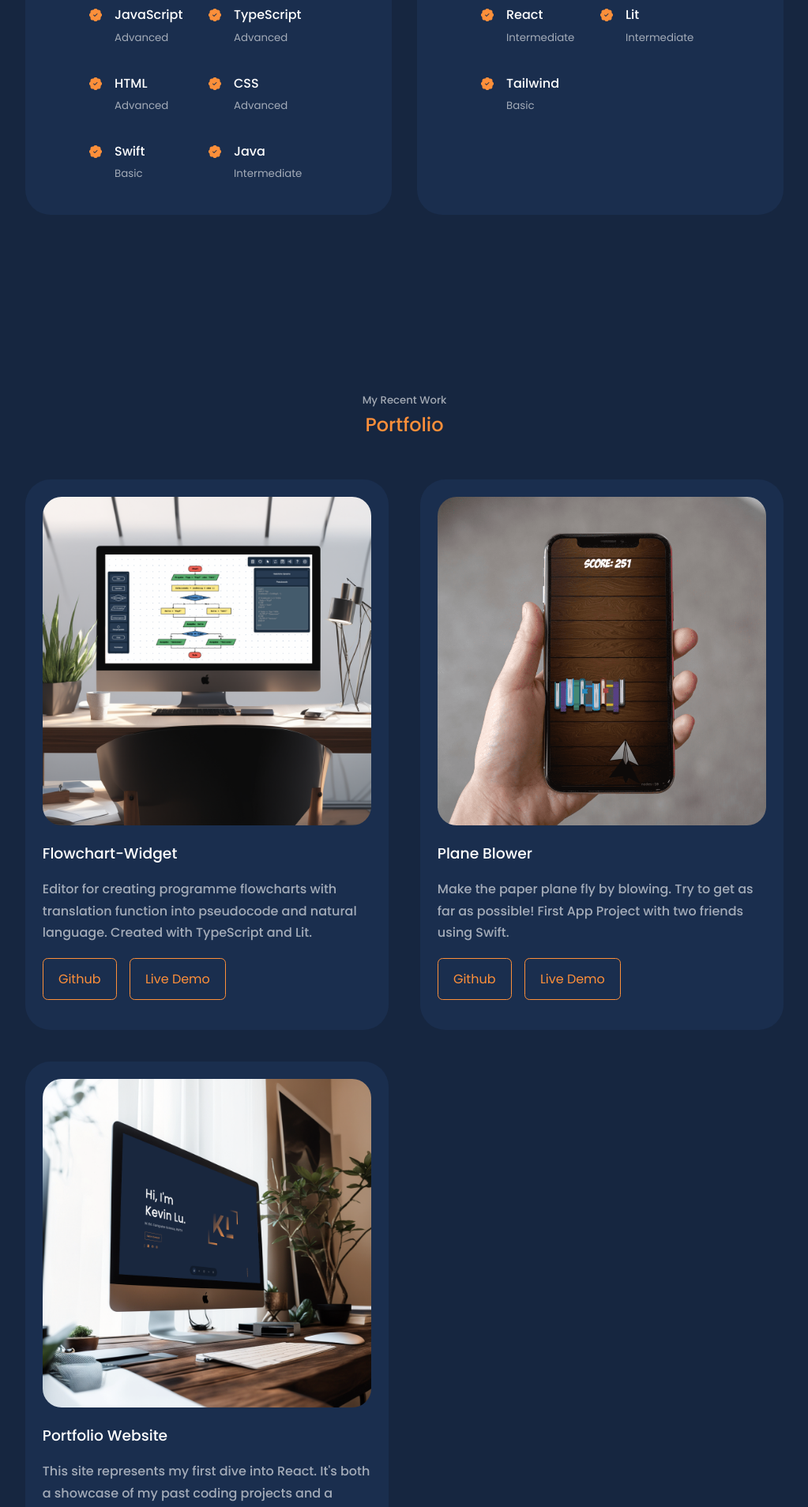
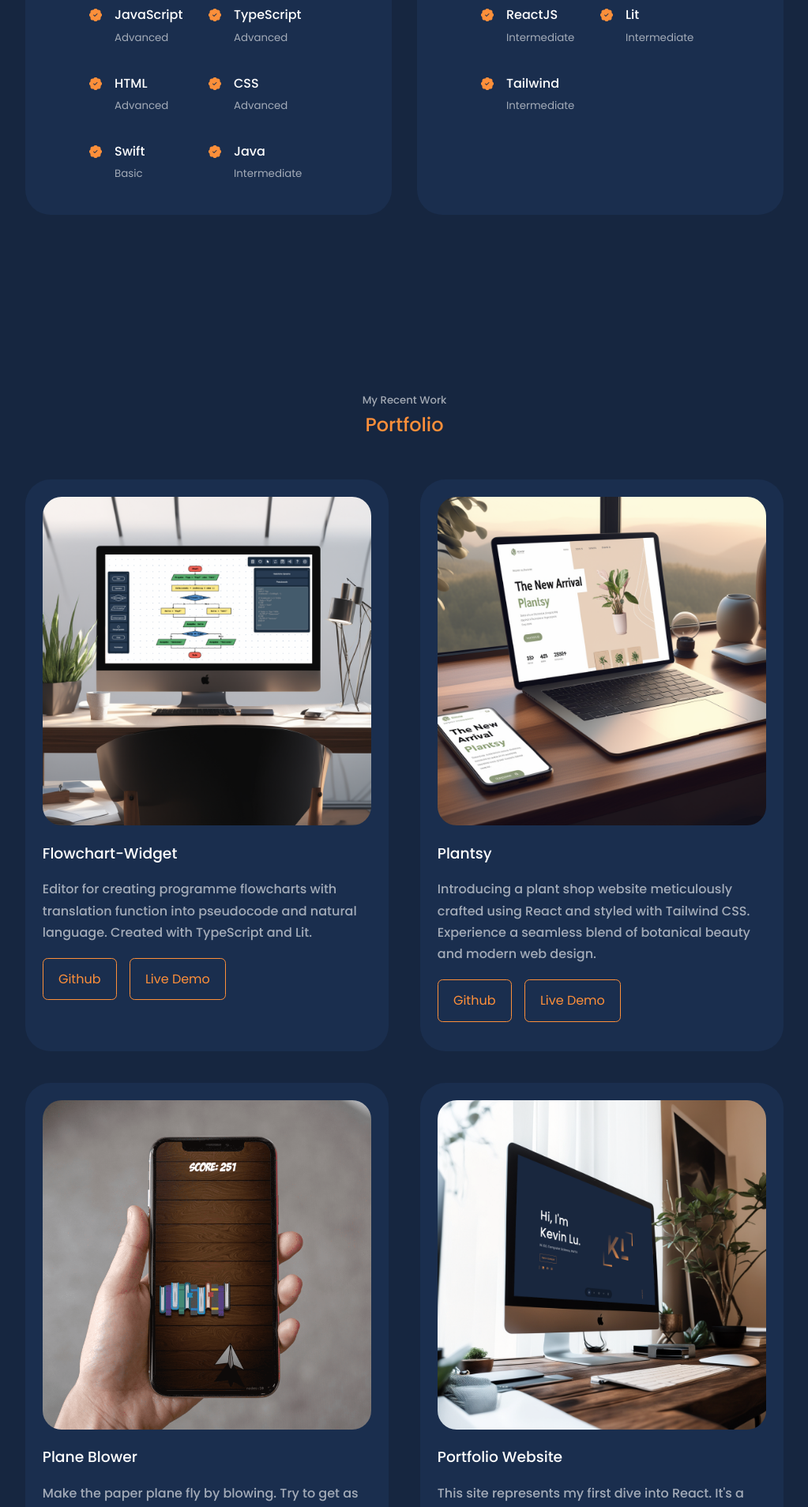
Before and after one commit to irrationalK/portfolio-website, a React (Create React App) app: page / in a window 1280 px wide. Shown: the part 2280-4188 px from the top of the page at 79% size, without its empty margins (128-1151 px from the left). Built offline with nearby package versions, Linux system fonts and the light colour scheme.

Commit message:
Add Plantsy to Portfolio.

```diff
--- a/src/components/experience/Experience.jsx
+++ b/src/components/experience/Experience.jsx
@@ -64,7 +64,7 @@ const Experience = () => {
             <article className='experience__details'>
               <BsPatchCheckFill className='experience__details-icon' />
               <div>
-                <h4>React</h4>
+                <h4>ReactJS</h4>
                 <small className='text-light'>Intermediate</small>
               </div>
             </article>
@@ -79,7 +79,7 @@ const Experience = () => {
               <BsPatchCheckFill className='experience__details-icon' />
               <div>
                 <h4>Tailwind</h4>
-                <small className='text-light'>Basic</small>
+                <small className='text-light'>Intermediate</small>
               </div>
             </article>
           </div>
--- a/src/components/portfolio/Portfolio.jsx
+++ b/src/components/portfolio/Portfolio.jsx
@@ -3,6 +3,7 @@ import './portfolio.css'
 import flowchart from '../../assets/flowchart.png'
 import plane from '../../assets/blow-plane.png'
 import portfolio from '../../assets/portfolio.png'
+import plantsy from '../../assets/plantsy.png'
 
 const data = [
   {
@@ -15,20 +16,28 @@ const data = [
   },
   {
     id: 2,
+    image: plantsy,
+    title: 'Plantsy',
+    description: "Introducing a plant shop website meticulously crafted using React and styled with Tailwind CSS. Experience a seamless blend of botanical beauty and modern web design.",
+    github: 'https://github.com/irrationalK/plantsy',
+    demo: 'https://plantsy-shop.netlify.app'
+  },
+  {
+    id: 3,
     image: plane,
     title: 'Plane Blower',
     description: 'Make the paper plane fly by blowing. Try to get as far as possible! First App Project with two friends using Swift.',
-    github: 'https://github.com/irrationalK',
+    github: 'https://github.com/irrationalK/blow-plane',
     demo: 'https://github.com/irrationalK'
   },
   {
-    id: 3,
+    id: 4,
     image: portfolio,
     title: 'Portfolio Website',
-    description: "This site represents my first dive into React. It's both a showcase of my past coding projects and a testament to my React learning journey.",
+    description: "This site represents my first dive into React. It's a showcase of my past coding projects and my React learning journey.",
     github: 'https://github.com/irrationalK/portfolio-website',
     demo: 'https://k-lu.de'
-  }
+  },
 ]
 
 const Portfolio = () => {
```
Also changed, not shown: src/assets/plantsy.png (added).
